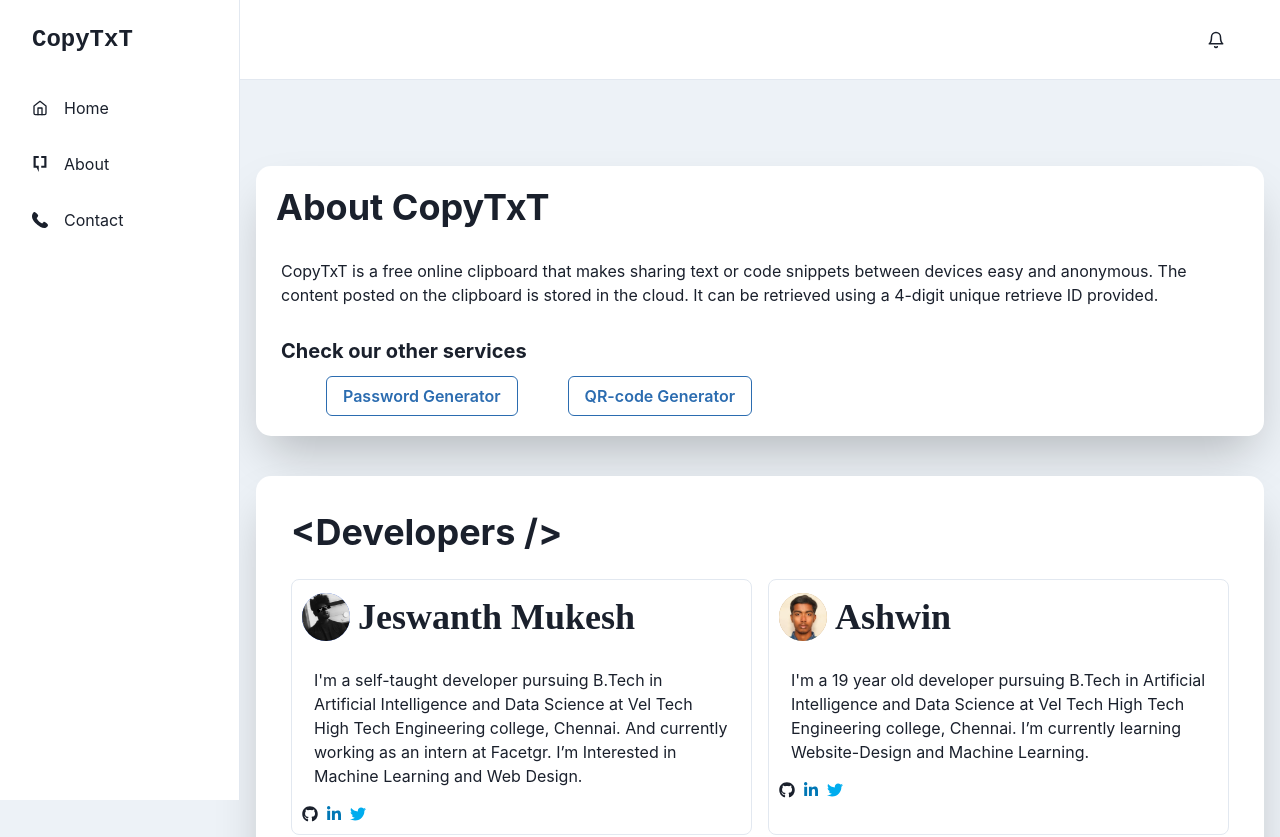
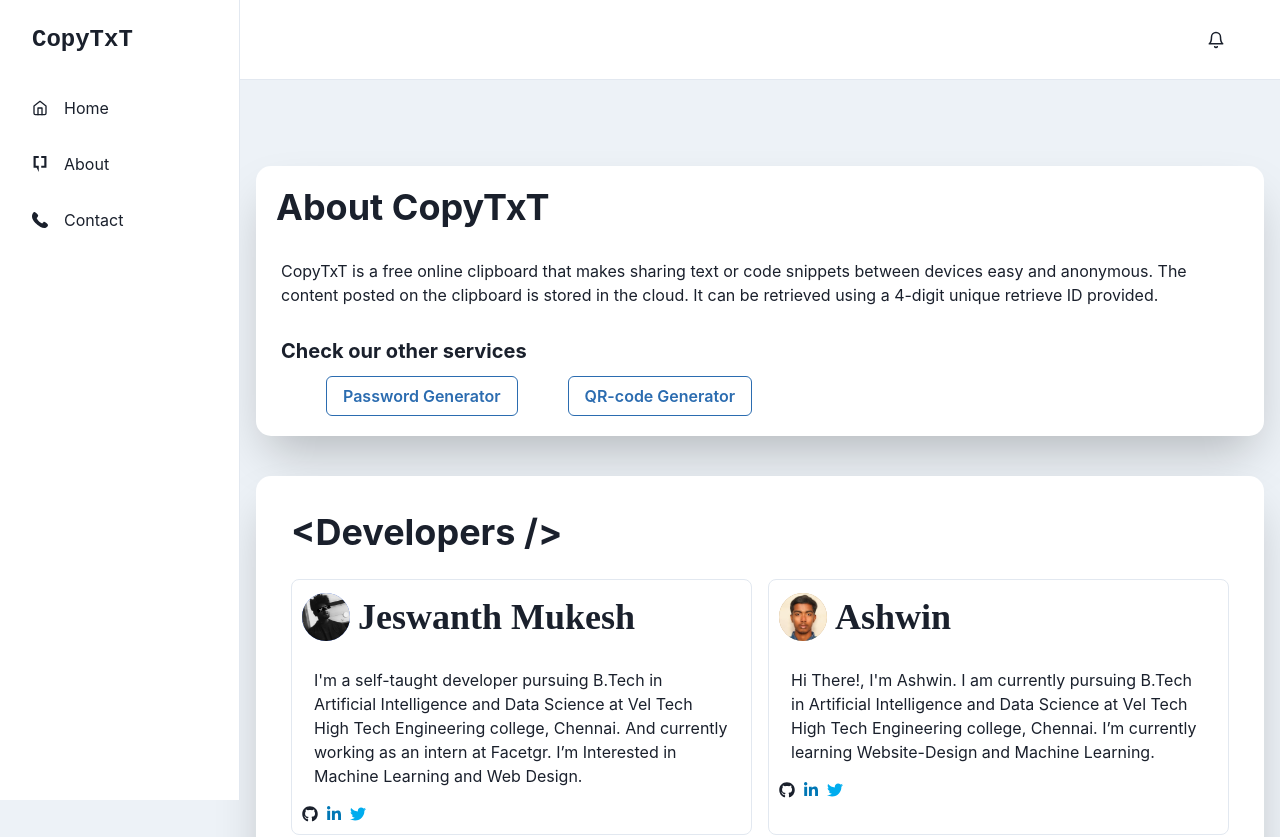
Before and after one commit to jeswanthmukesh20/online-clipboard, a React (Create React App) app in the folder frontend/: page /about in a window 1280 px wide. Shown: the top 837 px of the page. Built offline with nearby package versions, Linux system fonts and the light colour scheme.

Commit message:
about us

```diff
--- a/frontend/src/Pages/About/about-us.jsx
+++ b/frontend/src/Pages/About/about-us.jsx
@@ -40,7 +40,7 @@ const content = [
     {
         name: "Ashwin",
         src: Avatar2,
-        content: "I'm a 19 year old developer pursuing B.Tech in Artificial Intelligence and Data Science at Vel Tech High Tech Engineering college, Chennai. I’m currently learning Website-Design and Machine Learning.",
+        content: "Hi There!, I'm Ashwin. I am currently pursuing B.Tech in Artificial Intelligence and Data Science at Vel Tech High Tech Engineering college, Chennai. I’m currently learning Website-Design and Machine Learning.",
         github: "https://github.com/ashwin3005",
         linkedin: "https://www.linkedin.com/in/ashwin-s-14a402229/",
         twitter: "https://twitter.com/ashwin3005"
```
Also changed, not shown: 1 other file (tests, documents, lock files or other folders).
